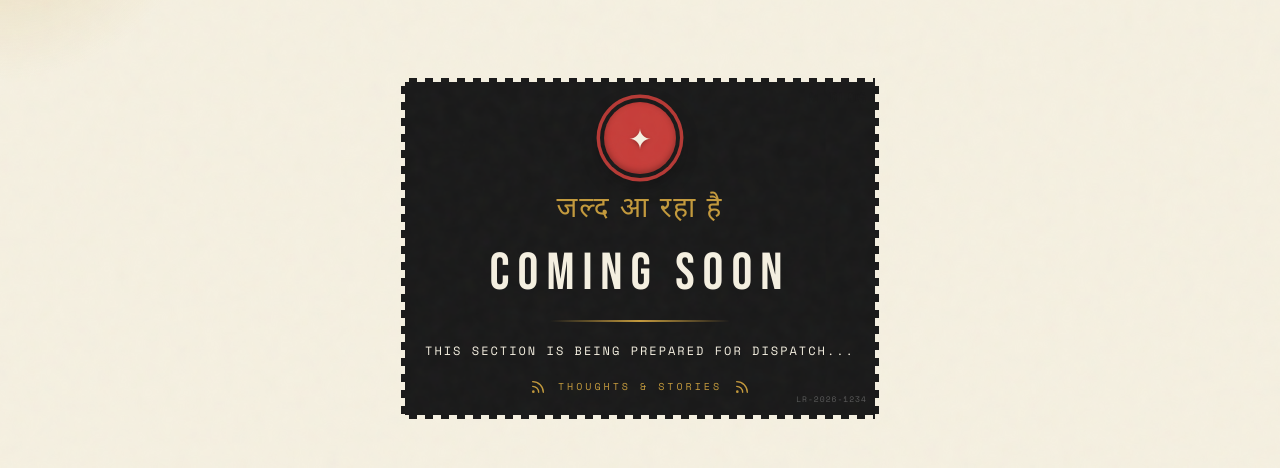
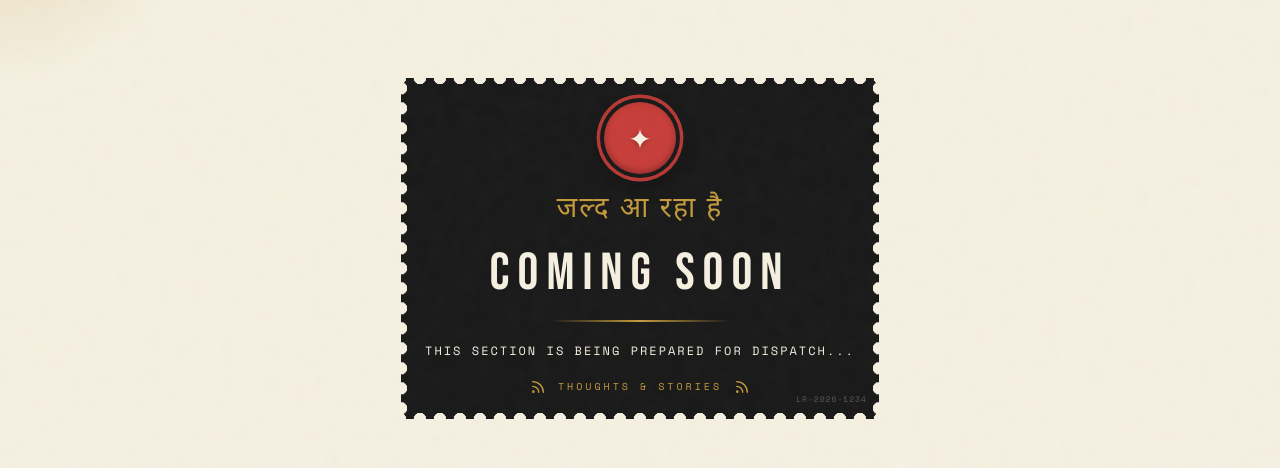
Before and after one commit to vrsn001/lakshay-portfolio, a React (Vite) app: page /blog in a window 1280 px wide. Shown: the part 130-598 px from the top of the page. Built offline with nearby package versions, Linux system fonts and the light colour scheme; no server answers; a web font is replaced by a local one.

Commit message:
Refine stamp visual style

```diff
--- a/src/index.css
+++ b/src/index.css
@@ -490,7 +490,6 @@ body {
 /* Perforated edges */
 .stamp-perforation {
   position: absolute;
-  background: var(--bg-primary);
   contain: layout style paint;
 }
 
@@ -499,19 +498,19 @@ body {
   left: 0;
   right: 0;
   height: 12px;
-  background: repeating-linear-gradient(90deg,
-      var(--bg-primary) 0px,
-      var(--bg-primary) 8px,
-      transparent 8px,
-      transparent 16px);
+  /* Scalloped edge: circles of bg-color */
+  background-image: radial-gradient(circle 6px, var(--bg-primary) 6px, transparent 6.5px);
+  background-size: 20px 20px;
+  background-position: center;
+  background-repeat: repeat-x;
 }
 
 .stamp-perforation--top {
-  top: -8px;
+  top: -6px;
 }
 
 .stamp-perforation--bottom {
-  bottom: -8px;
+  bottom: -6px;
 }
 
 .stamp-perforation--left,
@@ -519,19 +518,19 @@ body {
   top: 0;
   bottom: 0;
   width: 12px;
-  background: repeating-linear-gradient(180deg,
-      var(--bg-primary) 0px,
-      var(--bg-primary) 8px,
-      transparent 8px,
-      transparent 16px);
+  /* Scalloped edge: circles of bg-color */
+  background-image: radial-gradient(circle 6px, var(--bg-primary) 6px, transparent 6.5px);
+  background-size: 20px 20px;
+  background-position: center;
+  background-repeat: repeat-y;
 }
 
 .stamp-perforation--left {
-  left: -8px;
+  left: -6px;
 }
 
 .stamp-perforation--right {
-  right: -8px;
+  right: -6px;
 }
 
 /* Stamp number */
@@ -635,47 +634,6 @@ body {
   margin: 0 auto;
   background: var(--stamp-black);
   padding: 10px;
-  /* Scalloped perforated stamp edges — each mask covers only its edge (51% height/width) */
-  -webkit-mask-image:
-    radial-gradient(circle 8px at 11px 0, transparent 7.5px, black 8px),
-    radial-gradient(circle 8px at 11px 100%, transparent 7.5px, black 8px),
-    radial-gradient(circle 8px at 0 11px, transparent 7.5px, black 8px),
-    radial-gradient(circle 8px at 100% 11px, transparent 7.5px, black 8px);
-  -webkit-mask-size:
-    22px 51%,
-    22px 51%,
-    51% 22px,
-    51% 22px;
-  -webkit-mask-position:
-    -11px 0,
-    -11px 100%,
-    0 -11px,
-    100% -11px;
-  -webkit-mask-repeat:
-    repeat-x,
-    repeat-x,
-    repeat-y,
-    repeat-y;
-  mask-image:
-    radial-gradient(circle 8px at 11px 0, transparent 7.5px, black 8px),
-    radial-gradient(circle 8px at 11px 100%, transparent 7.5px, black 8px),
-    radial-gradient(circle 8px at 0 11px, transparent 7.5px, black 8px),
-    radial-gradient(circle 8px at 100% 11px, transparent 7.5px, black 8px);
-  mask-size:
-    22px 51%,
-    22px 51%,
-    51% 22px,
-    51% 22px;
-  mask-position:
-    -11px 0,
-    -11px 100%,
-    0 -11px,
-    100% -11px;
-  mask-repeat:
-    repeat-x,
-    repeat-x,
-    repeat-y,
-    repeat-y;
 }
 
 .stamp-header {
--- a/src/pages/Home.jsx
+++ b/src/pages/Home.jsx
@@ -180,6 +180,12 @@ export default function Home({ isMobile }) {
                     <div className="hero-content">
                         {/* Photo Stamp */}
                         <div className="hero-stamp-wrapper">
+                            {/* Perforated edges - consistent with site style */}
+                            <div className="stamp-perforation stamp-perforation--top" />
+                            <div className="stamp-perforation stamp-perforation--bottom" />
+                            <div className="stamp-perforation stamp-perforation--left" />
+                            <div className="stamp-perforation stamp-perforation--right" />
+
                             <div className="hero-photo-styled">
                                 <div className="stamp-header">
                                     <span className="stamp-number">Nº 001</span>
```
